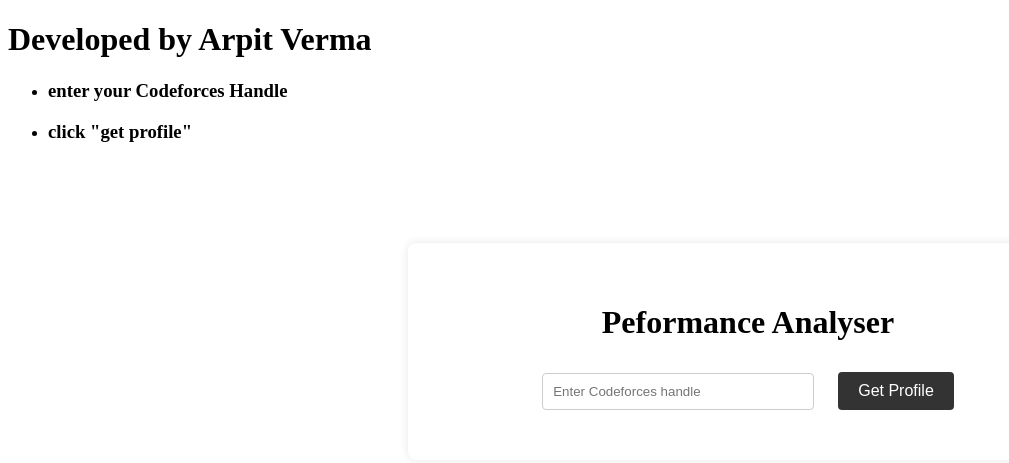
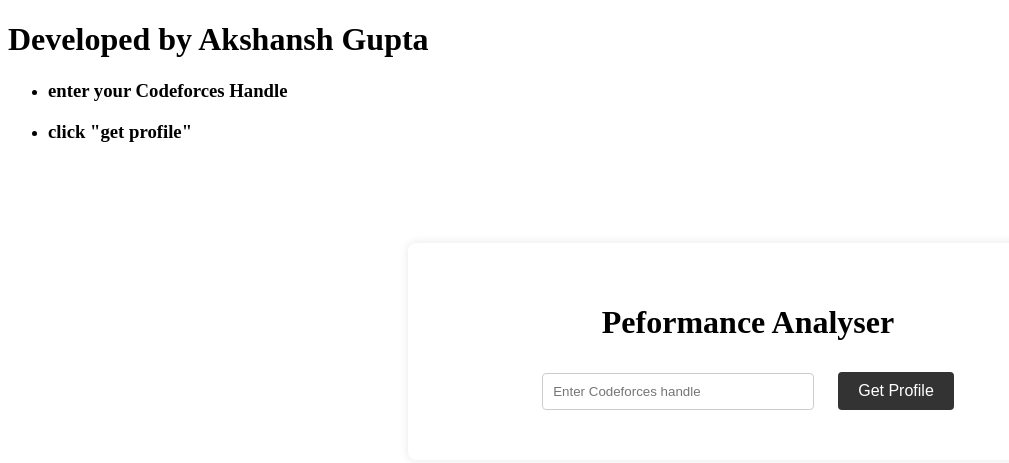
Before and after one commit to Akshansh-09/Codeforces-Profile-Analyzer, a plain HTML site: page index.html in a window 1280 px wide. Shown: the whole page, without its empty margins (0-1009 px from the left). Drawn offline with Linux system fonts and the light colour scheme.

Commit message:
Update index.html

```diff
--- a/index.html
+++ b/index.html
@@ -7,7 +7,7 @@
   <link rel="stylesheet" href="styles.css">
 </head>
 <body>
-  <h1>Developed by Arpit Verma</h1>
+  <h1>Developed by Akshansh Gupta</h1>
   <ul>
     <li> <h3>enter your Codeforces Handle</h3></li>
     <li><h3>click "get profile"</h3></li>
```
